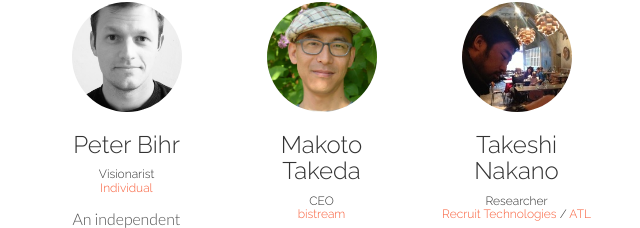
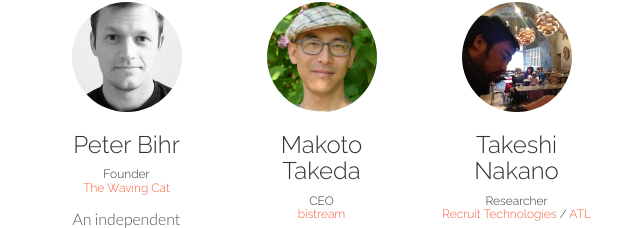
Before and after one commit to tf0054/ffmpeg.wasm, a plain HTML site: page index.html in a window 1280 px wide. Shown: the part 1283-1511 px from the top of the page, 611-1251 px from the left. Drawn offline with Linux system fonts and the light colour scheme.

Commit message:
Fixed Peter's title.

```diff
--- a/index.html
+++ b/index.html
@@ -109,7 +109,7 @@
 				<div class="col-lg-2">
 					<img src="assets/img/speakers/peter.jpg" data-toggle="tooltip" title="Peter" class="img-circle" width="110" height="110">
 					<h3>Peter Bihr</h3>
-                    <h6>Visionarist<br/><a href="http://www.thewavingcat.com/" target="_blank">Individual</a></h6>
+                    <h6>Founder<br/><a href="http://www.thewavingcat.com/" target="_blank">The Waving Cat</a></h6>
 <p>An independent strategic advisor and the co-founder and chair of emerging technology conferences including Next Berlin, ThingsCon, UIKonf.
 Selected to the top 100 IoT leaders.</p>
 				</div>
```
